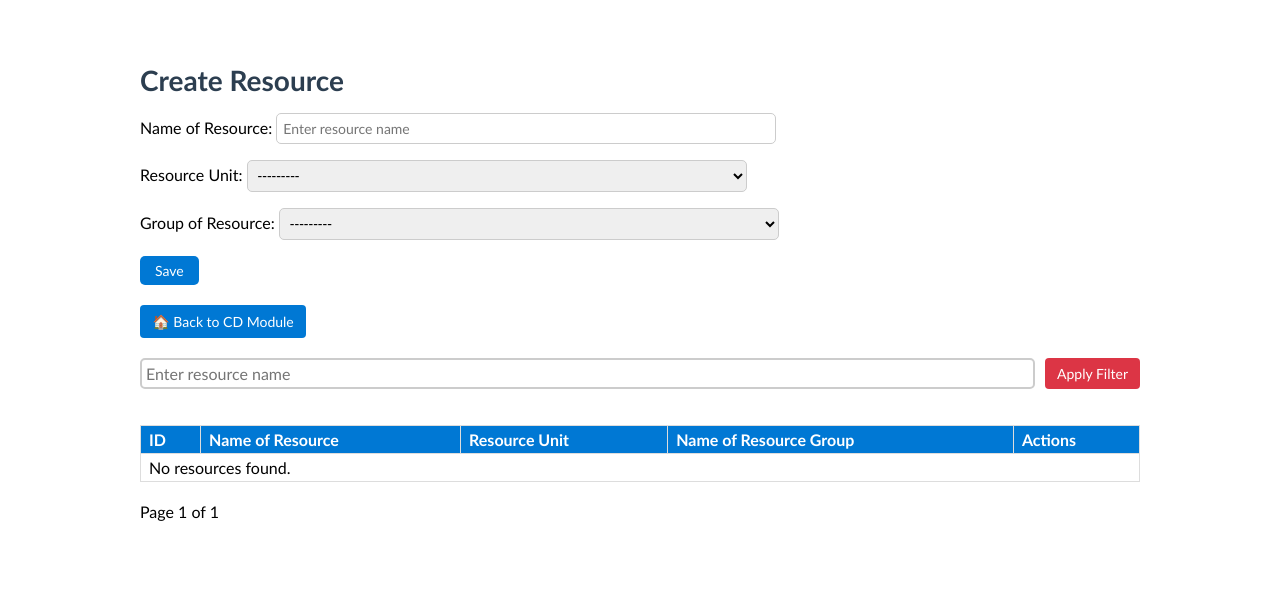
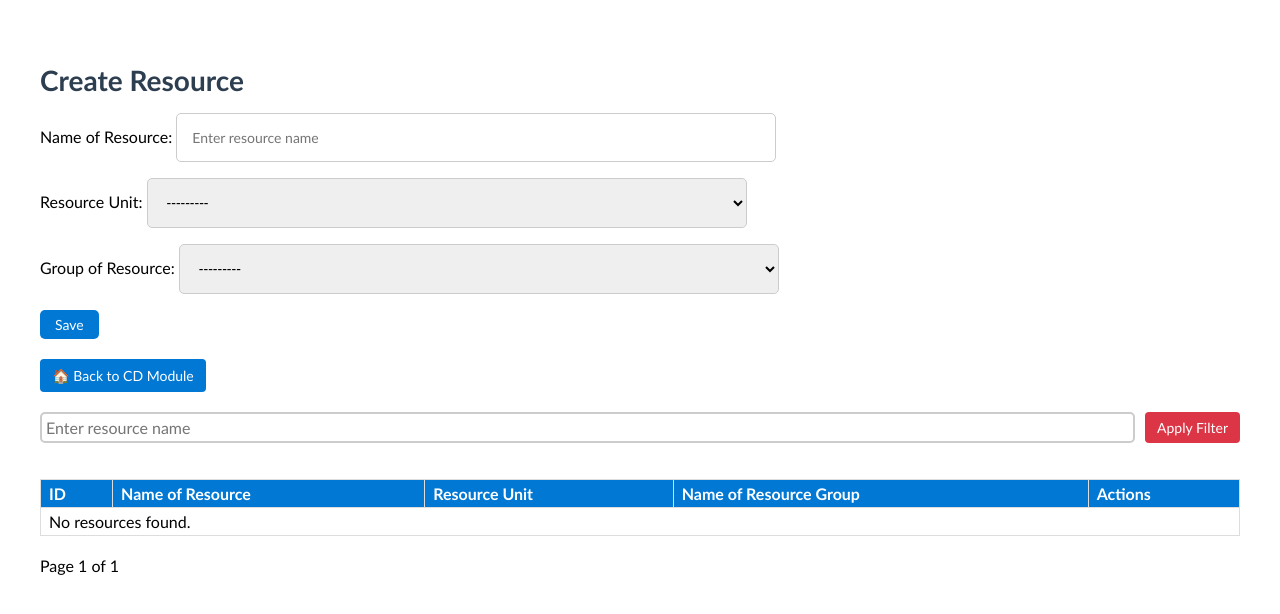
Before and after one commit to JAHANGIR-500/WEB-APP, a Django app: page /construction-department/resource/ in a window 1280 px wide. Shown: the top 614 px of the page. Run offline with Django 5.2, Linux system fonts and the light colour scheme; data that the repository does not hold is empty.

Commit message:
Your update message

```diff
--- a/resource/templates/resource/resource_fl.html
+++ b/resource/templates/resource/resource_fl.html
@@ -5,7 +5,7 @@
     font-family: "Trebuchet MS", sans-serif;
   }
   .form-container {
-    max-width: 1000px;
+    max-width: 1200px;
     margin: 20px auto;
     padding: 20px;
     background: white;
@@ -14,11 +14,11 @@
   h2 {
     text-align: left;
     color: #2c3e50;
-    margin-bottom: 10px;
+    margin-bottom: 6px;
     font-size: 28px;
   }
   input, select {
-    padding: 6px;
+    padding: 15px;
     font-size: 14px;
     border: 1px solid #ccc;
     border-radius: 5px;
@@ -66,6 +66,7 @@
     font-size: 16px;
     border-radius: 5px;
     border: 2px solid #ccc;
+    width: 50%;
   }
   .apply-button {
     background: #dc3545;
```
